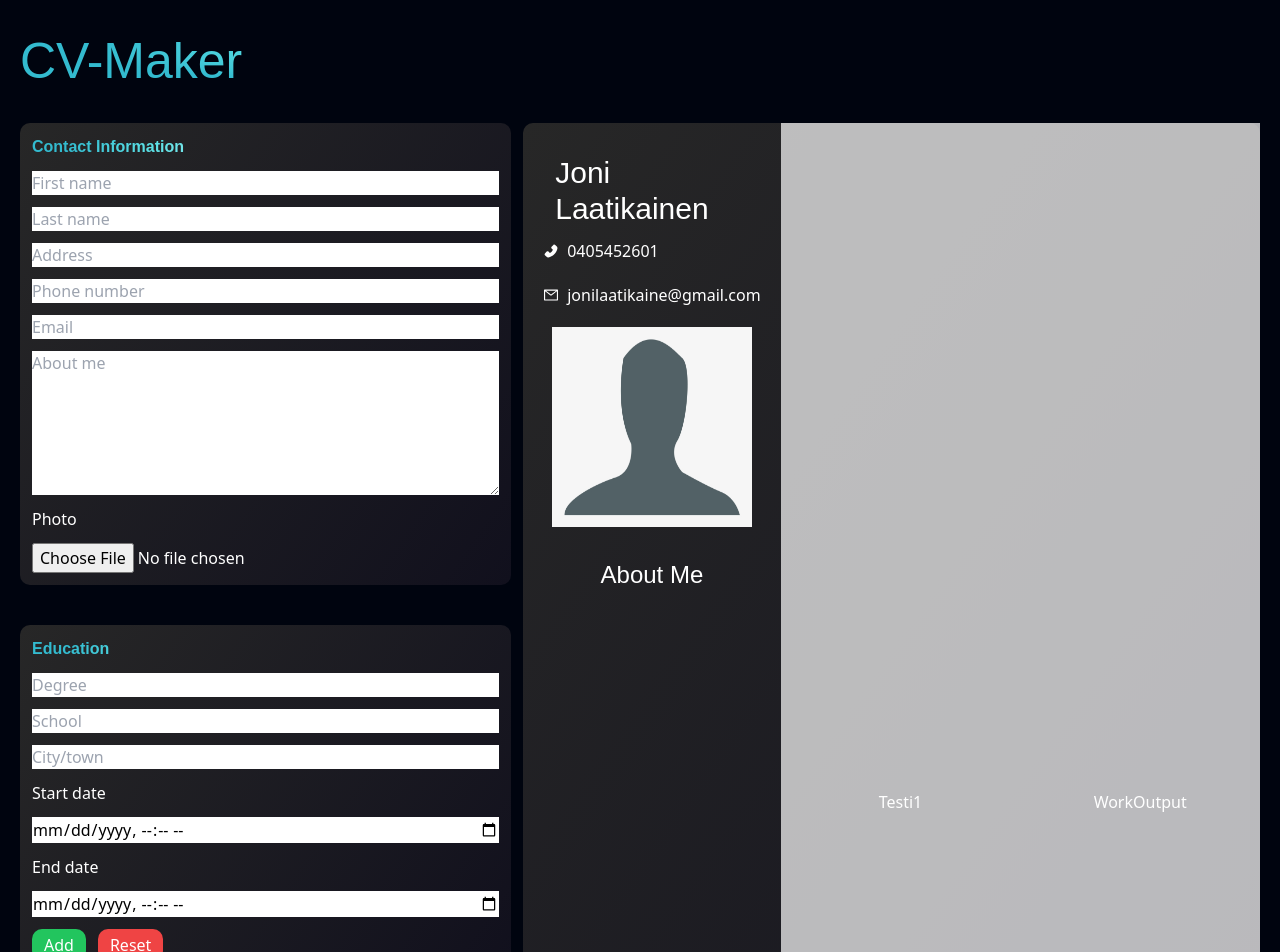
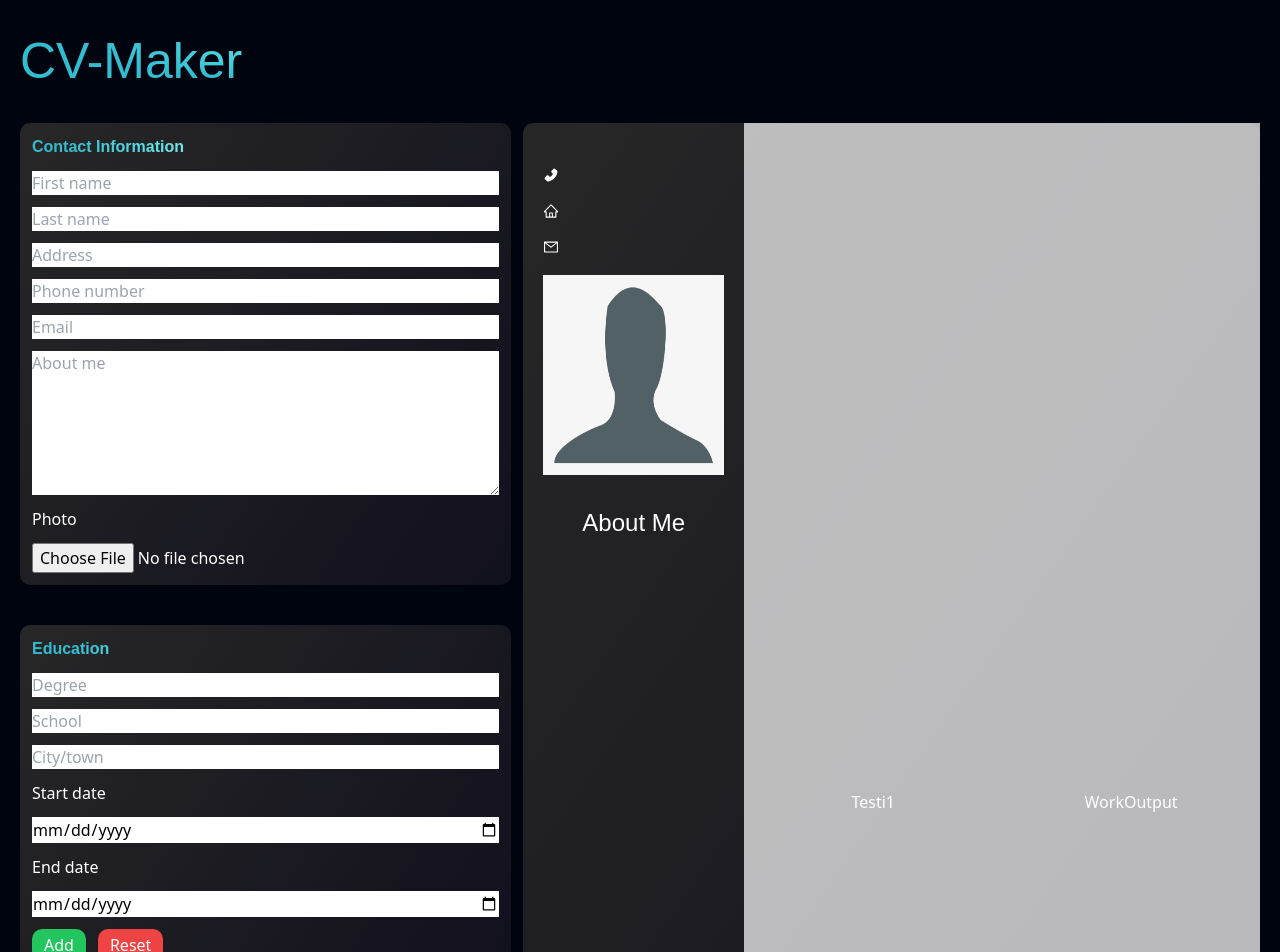
Before and after one commit to jlaat/cv-project, a React (Vite) app: page / in a window 1280 px wide. Shown: the top 952 px of the page. Built offline with nearby package versions, Linux system fonts and the light colour scheme.

Commit message:
Contact information hooks done

```diff
--- a/src/App.jsx
+++ b/src/App.jsx
@@ -9,20 +9,31 @@ import {ContactInput,
   WorkOutput} from "./components";
 
 function App() {
-  const [count, setCount] = useState(0)
+  const [contactInformation, setContactInformation] = useState({
+    firstName: "",
+    lastName: "",
+    address: "",
+    phoneNumber: "",
+    email: "",
+    aboutMe: "",
+  })
+
+  const [educationInputs, setEducationInputs] = useState([]);
+
+  const [file, setFile] = useState(null);
 
   return (
     <div className='App'>
       <Header />
       <div className='bg-primary flex flex-col md:flex-row lg:flex-row gap-3 flex-1 basis-[40%] px-5'>
         <div className='flex flex-1 flex-col basis-[40%] gap-10'>
-          <ContactInput />
-          <EducationInput />
+          <ContactInput contactInformation={contactInformation} passContactInformation={setContactInformation} />
+          <EducationInput educationInputs={educationInputs} passEducationInputs={setEducationInputs} />
           <WorkInput />
         </div>
 
         <div className='flex flex-1 basis-[60%] flex-row bg-discount-gradient rounded-[10px] '>
-          <ContactOutput />
+          <ContactOutput contactInformation={contactInformation} />
           <div className='flex flex-1 flex-row basis-[70%] justify-center bg-dimWhite'>
             <EducationOutput />
             <WorkOutput />
--- a/src/components/ContactInput.jsx
+++ b/src/components/ContactInput.jsx
@@ -3,20 +3,10 @@ import React, { useState, useRef } from 'react'
 
 
 
-const ContactInput = () => {
-  const [contactInformation, setContactInformation] = useState({
-    firstName: "",
-    lastName: "",
-    address: "",
-    phoneNumber: "",
-    email: "",
-    aboutMe: "",
-  })
-  const [file, setFile] = useState(null);
-
+const ContactInput = (props) => {
 
   const handleChange = (event) => {
-    setContactInformation({ ...contactInformation, [event.target.name]: event.target.value })
+    props.passContactInformation({ ...props.contactInformation, [event.target.name]: event.target.value })
   }
 
   return (
@@ -27,37 +17,45 @@ const ContactInput = () => {
         type="text"
         name='firstName'
         placeholder='First name'
-        value={contactInformation.firstName}
+        value={props.contactInformation.firstName}
         onChange={ handleChange } />
 
         <input
         type="text"
         name='lastName'
         placeholder='Last name'
-        value={contactInformation.lastName}
+        value={props.contactInformation.lastName}
         onChange={ handleChange}  />
 
         <input
         type="text"
         name="address" id="address"
         placeholder='Address'
-        value={contactInformation.address}
+        value={props.contactInformation.address}
         onChange={ handleChange } />
 
         <input
         type="text"
-        placeholder='Phone number' />
+        name='phoneNumber' id="phoneNumber"
+        placeholder='Phone number'
+        value={props.contactInformation.phoneNumber}
+        onChange={ handleChange } />
 
         <input
         type="text"
-        placeholder='Email' />
+        name='email' id="email"
+        placeholder='Email'
+        value={props.contactInformation.email}
+        onChange={ handleChange } />
 
         <textarea
         name="aboutMe"
         id="aboutMe"
         cols="30"
         rows="6"
-        placeholder='About me'></textarea>
+        placeholder='About me'
+        value={props.contactInformation.aboutMe}
+        onChange={handleChange}></textarea>
 
         <label htmlFor="photo"
         className='text-white'>Photo</label>
@@ -67,7 +65,6 @@ const ContactInput = () => {
         name="photo"
         id="photo"
         className='text-white'
-        value={file}
         onChange={(e) => setFile(e.target.files[0])} />
 
       </form>
--- a/src/components/ContactOutput.jsx
+++ b/src/components/ContactOutput.jsx
@@ -1,25 +1,29 @@
 import React from 'react'
 import faceLogo from "../assets/face.jpeg";
-import { AiFillPhone, AiOutlineMail } from "react-icons/ai";
+import { AiFillPhone, AiOutlineMail, AiOutlineHome } from "react-icons/ai";
 
-const ContactOutput = () => {
+const ContactOutput = (props) => {
   return (
     <div className='flex flex-1 flex-col basis-[30%] text-white items-center p-5'>
-       <h2 className='font-poppins p-3 sm:text-xl md:text-3xl '>Joni Laatikainen</h2>
+       <h2 className='font-poppins p-3 sm:text-xl md:text-3xl name'>{`${props.contactInformation.firstName} ${props.contactInformation.lastName}`}</h2>
 
 <div className='flex flex-1 flex-col gap-5'>
 <div className='flex gap-2 justify-start items-center text-left'>
-<AiFillPhone /> 0405452601
+<AiFillPhone /> {props.contactInformation.phoneNumber}
 </div>
 <div className='flex gap-2 justify-start items-center text-left'>
-<AiOutlineMail /> jonilaatikaine@gmail.com
+<AiOutlineHome /> {props.contactInformation.address}
+</div>
+<div className='flex gap-2 justify-start items-center text-left'>
+<AiOutlineMail /> {props.contactInformation.email}
 </div>
       <img src={faceLogo} alt="faceLogo" className='sm:w-[100px] sm:h-[100px]
       md:h-[150px] md:w-[150px]
       lg:h-[200px] lg:w-[200px] self-center' />
 
 
-      <h2 className='font-poppins p-3 sm:text-xl md:text-2xl text-center'>About Me</h2>
+      <h2 className='font-poppins p-3 sm:text-xl md:text-2xl text-center whitespace-pre-wrap'>About Me</h2>
+      <p className='whitespace-pre-wrap'>{props.contactInformation.aboutMe}</p>
       </div>
 
 
--- a/src/components/EducationInput.jsx
+++ b/src/components/EducationInput.jsx
@@ -1,16 +1,52 @@
-import React from 'react'
+import React, { useState } from 'react'
 
-const EducationInput = () => (
-    <section className=' flex-1 bg-discount-gradient rounded-[10px] p-3'>
+const EducationInput = () => {
+    const [educationValues, setEducationValues] = useState({
+      degree: "",
+      school: "",
+      city: "",
+      startDate: "",
+      endDate: "",
+    })
+
+    const handleChange = (event) => {
+      setEducationValues({ ...educationValues, [event.target.name]: event.target.value })
+    }
+
+return (<section className=' flex-1 bg-discount-gradient rounded-[10px] p-3'>
         <h2 className='flex-1 text-gradient font-bold font-poppins pb-3'>Education</h2>
         <form className='flex flex-col gap-3'>
-        <input type="text" placeholder='Degree' />
-        <input type="text" placeholder='School' />
-        <input type="text" placeholder='City/town' />
+
+        <input type="text"
+        name='degree'
+         placeholder='Degree'
+         onChange={handleChange} />
+
+        <input type="text"
+        name='school'
+        placeholder='School'
+        onChange={handleChange} />
+
+        <input type="text"
+        name='city'
+        placeholder='City/town'
+        onChange={handleChange} />
+
         <label htmlFor="startDate" className='text-white'>Start date</label>
-        <input type="datetime-local" name="startDate" id="startDate" placeholder='Start' />
+
+        <input type="date"
+        name="startDate"
+        id="startDate"
+        placeholder='Start'
+        onChange={handleChange} />
+
         <label htmlFor="endDate" className='text-white'>End date</label>
-        <input type="datetime-local" name="endDate" id="endDate" />
+
+        <input type="date"
+        name="endDate"
+        id="endDate"
+        onChange={handleChange} />
+
         <div>
           <button type="submit" className='text-white bg-green-500 py-1 px-3 rounded-[10px] hover:bg-green-400'>Add</button>
           <button type="reset" className='text-white bg-red-500 py-1 px-3 rounded-[10px] hover:bg-red-400 ml-3'>Reset</button>
@@ -18,6 +54,6 @@ const EducationInput = () => (
         </form>
       </section>
   )
-
+}
 
 export default EducationInput
```
